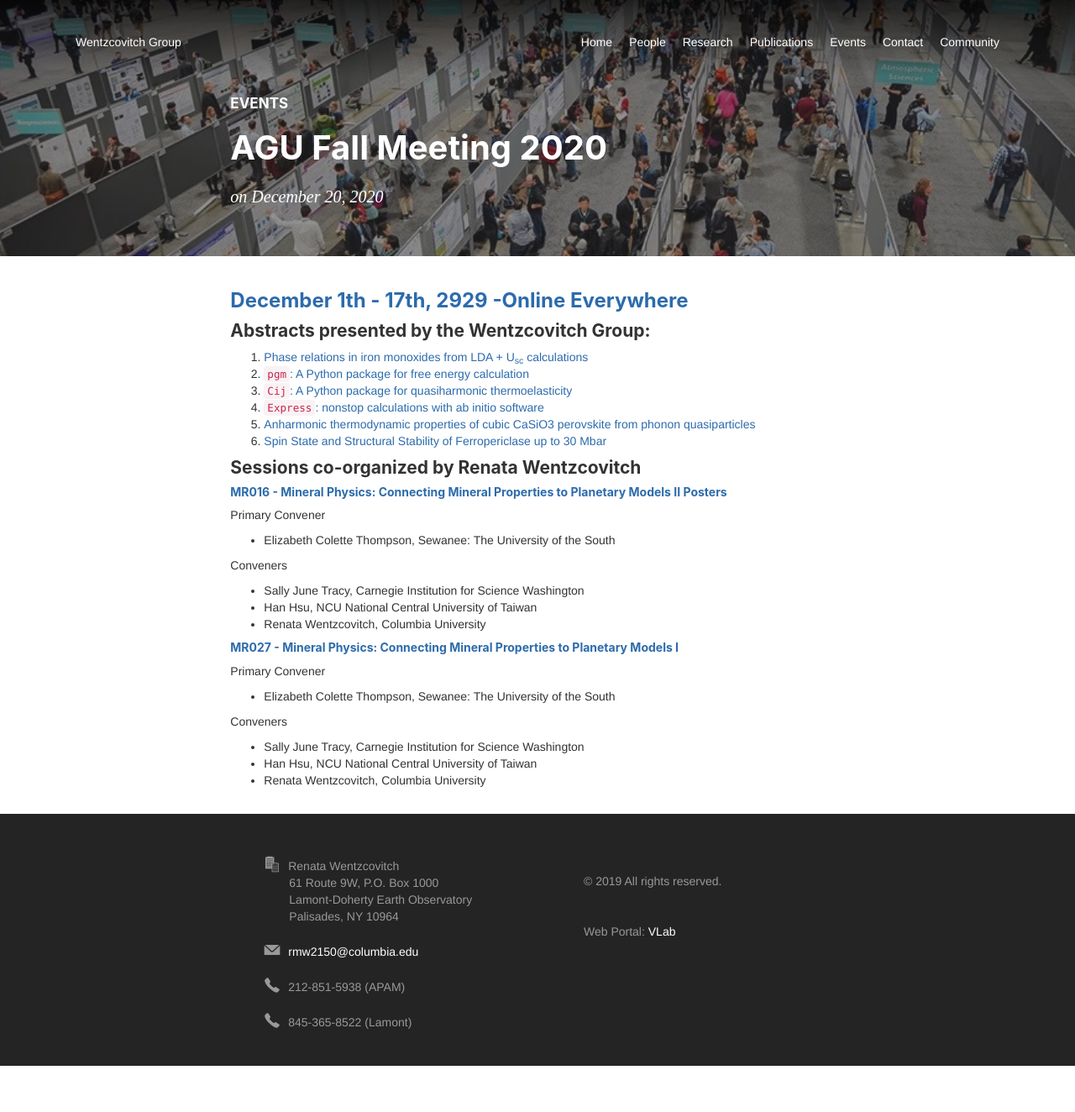
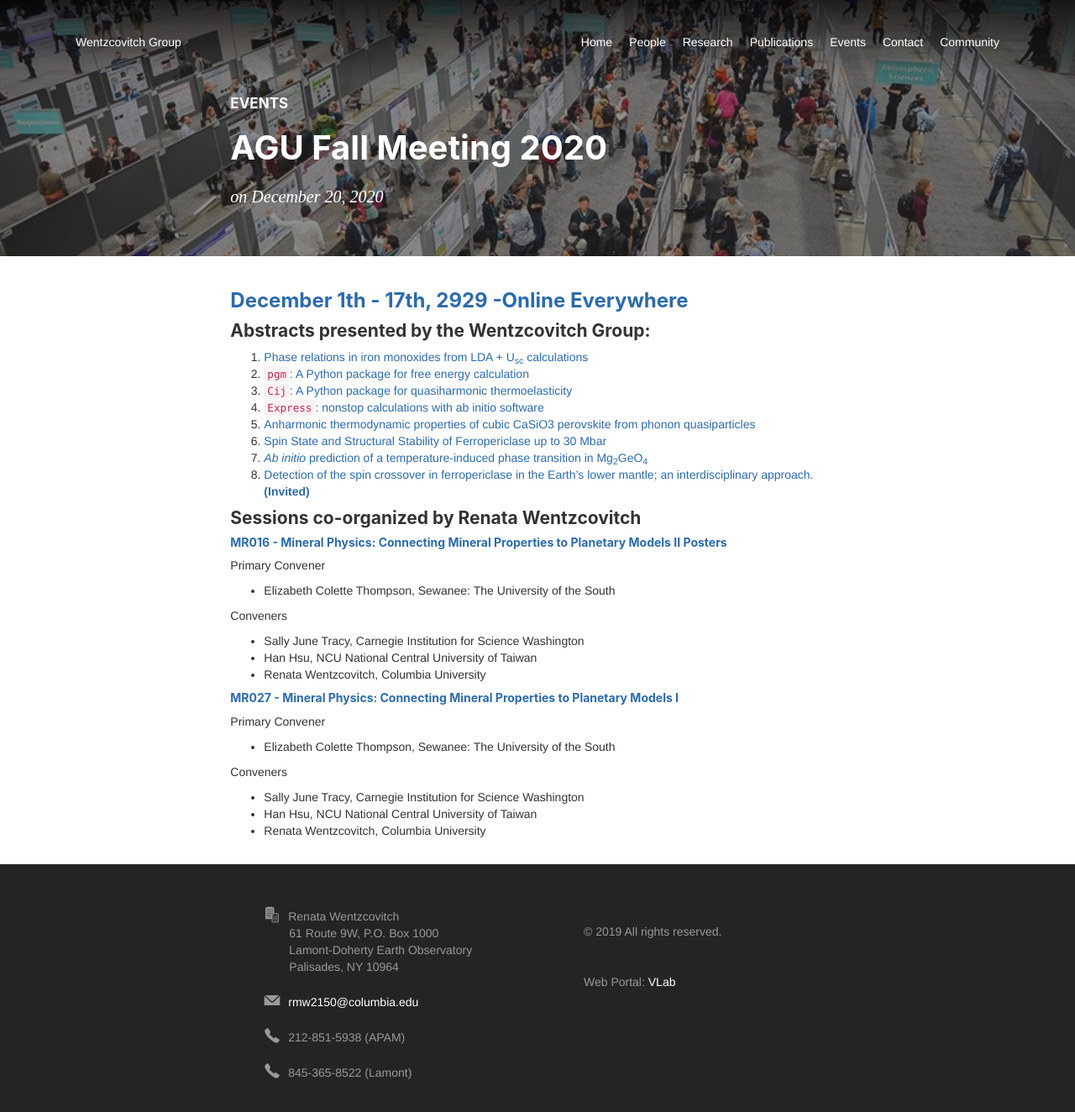
Before and after one commit to mineralcloud/mineralcloud.github.io, a Jekyll site: the page built from _posts/events/2020-12-20-AGUFallMeeing.md, in a window 1280 px wide and 1329 px high. Shown: the top 1324 px of the window at 84% size. Built offline with Jekyll 4.4.1, drawn with Linux system fonts in a browser that asks for light colours.

Commit message:
update invited & AGU 2020

```diff
--- a/_config.yml
+++ b/_config.yml
@@ -19,8 +19,7 @@ email: your-email@example.com
 description: >- # this means to ignore newlines until "baseurl:"
   Welcome to Wentzcovitch Group.
 baseurl: "" # the subpath of your site, e.g. /blog
-# baseurl: "/vlab/wgroup"  # the subpath of your site, e.g. /blog
-
+# baseurl: "/vlab/wgroup" # the subpath of your site, e.g. /blog
 url: "" # the base hostname & protocol for your site, e.g. http://example.com
 # twitter_username:
 # github_username:
--- a/_posts/events/2020-12-20-AGUFallMeeing.md
+++ b/_posts/events/2020-12-20-AGUFallMeeing.md
@@ -17,6 +17,9 @@ header-img: img/events/19-12-30-AGU2019.jpg
 3. [``Express``: nonstop calculations with ab initio software](https://agu.confex.com/agu/fm20/meetingapp.cgi/Paper/755665){:target="_blank"}
 4. [Anharmonic thermodynamic properties of cubic CaSiO3 perovskite from phonon quasiparticles](https://agu.confex.com/agu/fm20/meetingapp.cgi/Paper/688972){:target="_blank"}
 5. [Spin State and Structural Stability of Ferropericlase up to 30 Mbar](https://agu.confex.com/agu/fm20/meetingapp.cgi/Paper/705209){:target="_blank"}
+6. [_Ab initio_ prediction of a temperature-induced phase transition in Mg<sub>2</sub>GeO<sub>4</sub>](https://agu.confex.com/agu/fm20/meetingapp.cgi/Paper/677592){:target="_blank"}
+7. [Detection of the spin crossover in ferropericlase in the Earth’s lower mantle; an interdisciplinary approach. **(Invited)**](https://agu.confex.com/agu/fm20/meetingapp.cgi/Paper/692138){:target="_blank"}
+
 
 #### Sessions co-organized by Renata Wentzcovitch
 
--- a/publications/vlab_publication.html
+++ b/publications/vlab_publication.html
@@ -29,9 +29,9 @@ header-img: static/img/header1.jpg
                                 {% endif %}
                                 {% if publication.journal %}<span class="publication-journal">, {{publication.journal}}</span>
                                 {% endif %}
-                            {% if publication.prep %}<span>, {{publication.prep}}</span>
-                            {% else %}
-                        (<span>{{publication.yyyy-mm-dd|date:"%Y"}}</span>){% endif %}
+                                {% if publication.prep %}<span>, {{publication.prep}}</span>
+                        {% endif %}
+                        (<span>{{publication.yyyy-mm-dd|date:"%Y"}}</span>)
                             {% if publication.online_url %}<span><a
                                     href="{{publication.online_url}}" target="_blank">
                                     <i class="fas fa-link"></i>online</a></span>
```
Also changed, not shown: _data/people.yaml (+4 -16 lines), _posts/events/2019-12-30-AGUFallMeeting.md (+1 -1 lines), 11 other files.
